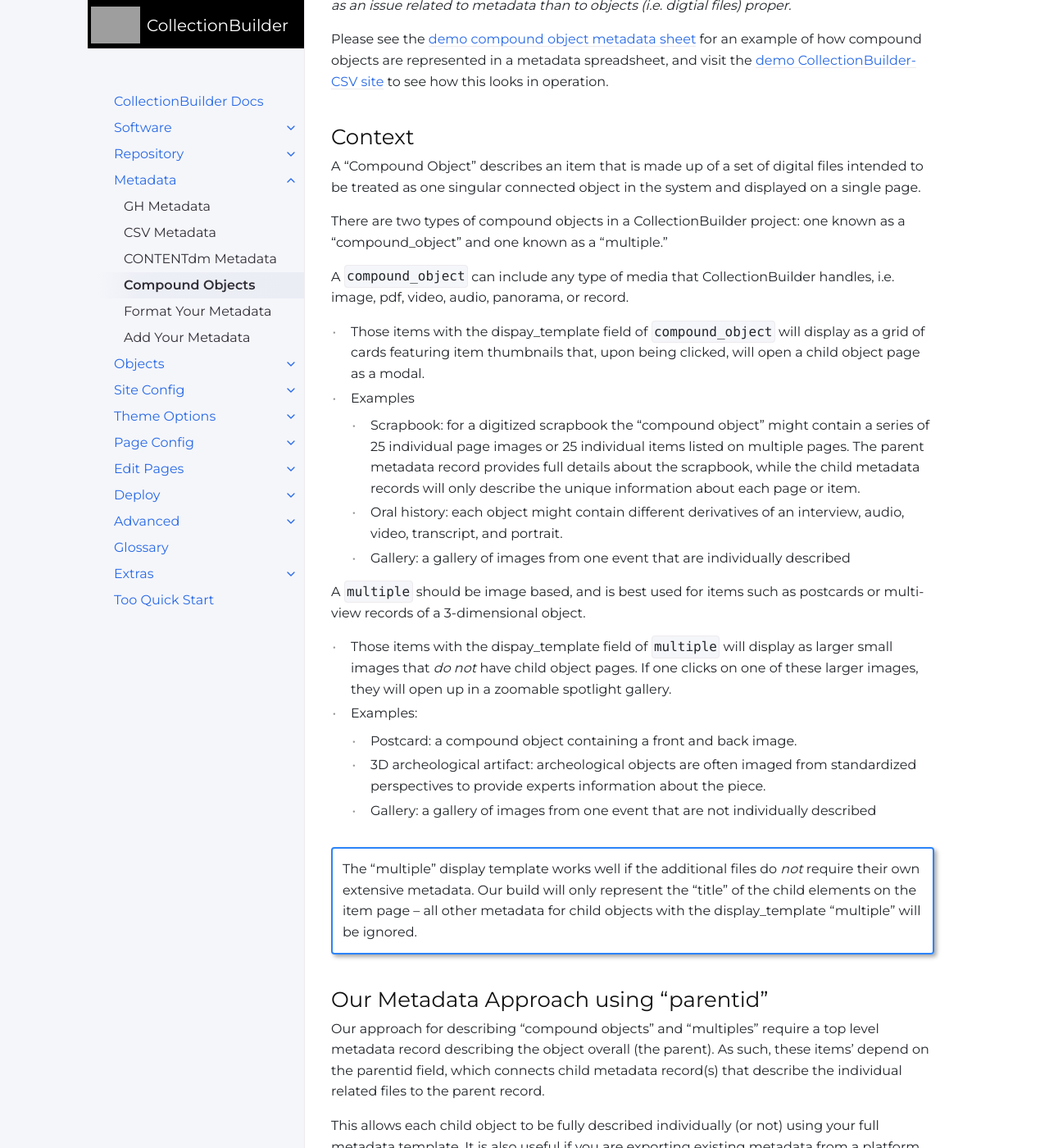
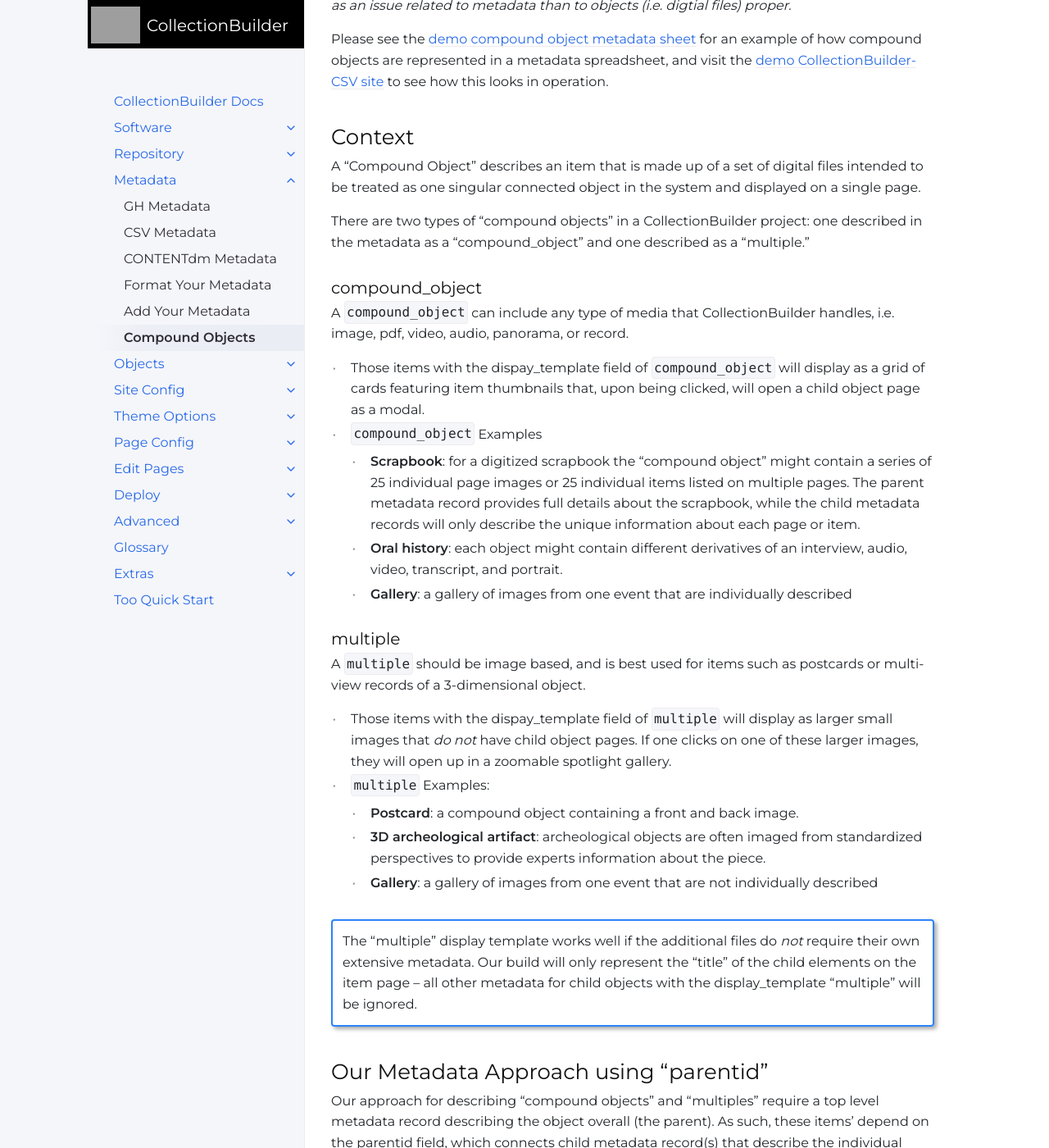
Before and after one commit to CollectionBuilder/cb-docs, a Jekyll site: the page built from docs/metadata/compound-objects.md, in a window 1280 px wide and 1400 px high, scrolled down 282 px. Shown: the whole window at 82% size. Built offline with Jekyll 4.4.1, drawn with Linux system fonts in a browser that asks for light colours; comment, search, counter and statistics services are not loaded; some of the changed text lies outside the part shown.

Commit message:
more headers for better organization

```diff
--- a/docs/metadata/compound-objects.md
+++ b/docs/metadata/compound-objects.md
@@ -16,22 +16,26 @@ Please see the [demo compound object metadata sheet](https://docs.google.com/spr
 
 A "Compound Object" describes an item that is made up of a set of digital files intended to be treated as one singular connected object in the system and displayed on a single page.
 
-There are two types of compound objects in a CollectionBuilder project:
-one known as a "compound_object" and one known as a "multiple."
+There are two types of "compound objects" in a CollectionBuilder project:
+one described in the metadata as a "compound_object" and one described as a "multiple."
+
+### compound_object
 
 A `compound_object` can include any type of media that CollectionBuilder handles, i.e. image, pdf, video, audio, panorama, or record.
 - Those items with the dispay_template field of `compound_object` will display as a grid of cards featuring item thumbnails that, upon being clicked, will open a child object page as a modal.
-- Examples
-    - Scrapbook: for a digitized scrapbook the "compound object" might contain a series of 25 individual page images or 25 individual items listed on multiple pages. The parent metadata record provides full details about the scrapbook, while the child metadata records will only describe the unique information about each page or item.
-    - Oral history: each object might contain different derivatives of an interview, audio, video, transcript, and portrait.
-    - Gallery: a gallery of images from one event that are individually described
+- `compound_object` Examples
+    - **Scrapbook**: for a digitized scrapbook the "compound object" might contain a series of 25 individual page images or 25 individual items listed on multiple pages. The parent metadata record provides full details about the scrapbook, while the child metadata records will only describe the unique information about each page or item.
+    - **Oral history**: each object might contain different derivatives of an interview, audio, video, transcript, and portrait.
+    - **Gallery**: a gallery of images from one event that are individually described
+
+### multiple
 
 A `multiple` should be image based, and is best used for items such as postcards or multi-view records of a 3-dimensional object.
 - Those items with the dispay_template field of `multiple` will display as larger small images that *do not* have child object pages. If one clicks on one of these larger images, they will open up in a zoomable spotlight gallery.
-- Examples:
-    - Postcard: a compound object containing a front and back image.
-    - 3D archeological artifact: archeological objects are often imaged from standardized perspectives to provide experts information about the piece.
-    - Gallery: a gallery of images from one event that are not individually described
+- `multiple` Examples:
+    - **Postcard**: a compound object containing a front and back image.
+    - **3D archeological artifact**: archeological objects are often imaged from standardized perspectives to provide experts information about the piece.
+    - **Gallery**: a gallery of images from one event that are not individually described
 
 {:.alert .alert-blue }
 The "multiple" display template works well if the additional files do *not* require their own extensive metadata. Our build will only represent the "title" of the child elements on the item page -- all other metadata for child objects with the display_template "multiple" will be ignored.
@@ -43,7 +47,7 @@ Our approach for describing "compound objects" and "multiples" require a top lev
 
 This allows each child object to be fully described individually (or not) using your full metadata template. It is also useful if you are exporting existing metadata from a platform such as CONTENTdm with "page level" metadata.
 
-These are the basic conventions:
+### Metadata Conventions:
 
 - The child record(s) must have a "parentid" that matches the "objectid" of their parent.
 - Both the parent and the child must have an "objectid".
```
Also changed, not shown: other parts of docs/metadata/compound-objects.md (+1 -1 lines).
